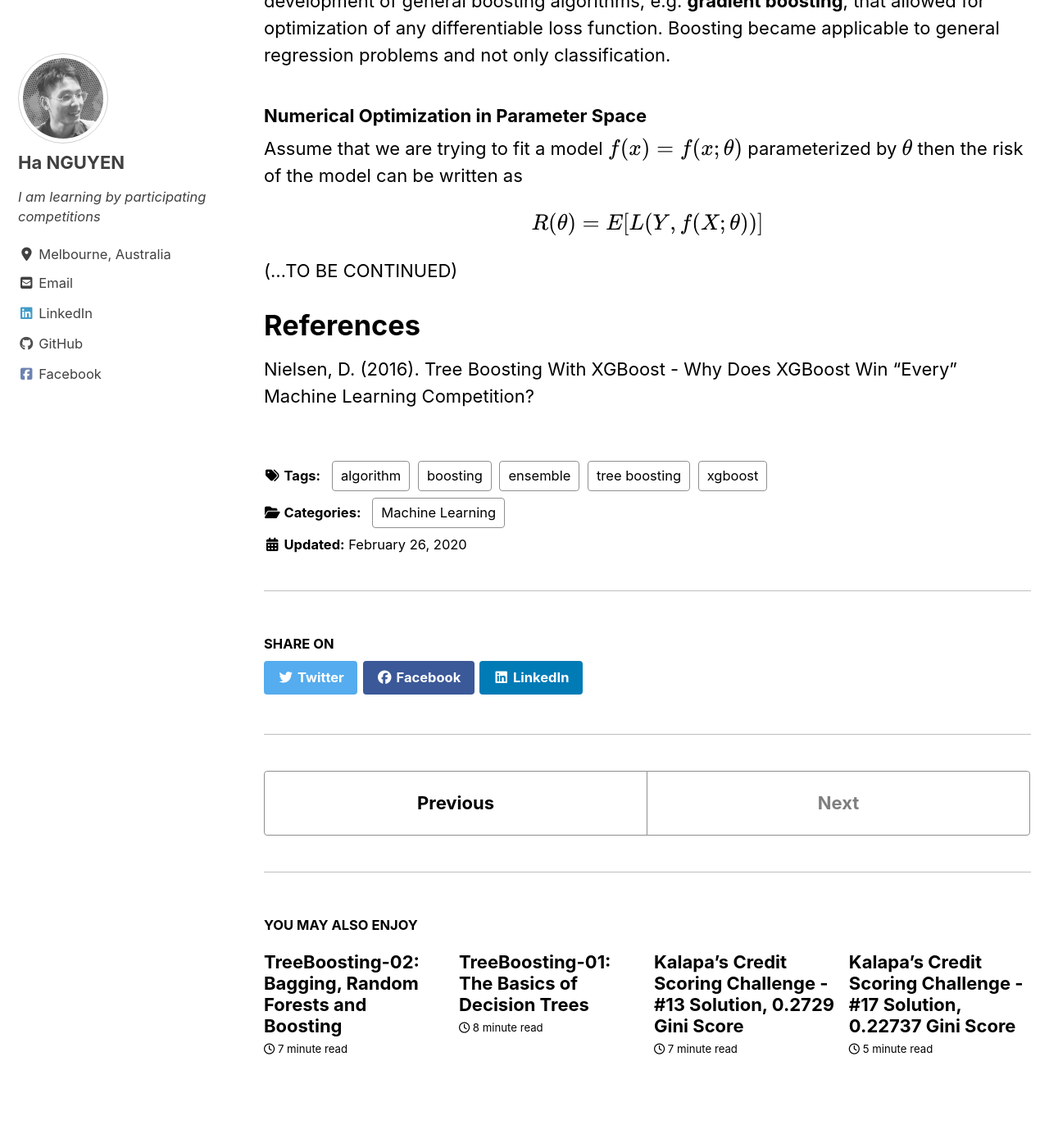
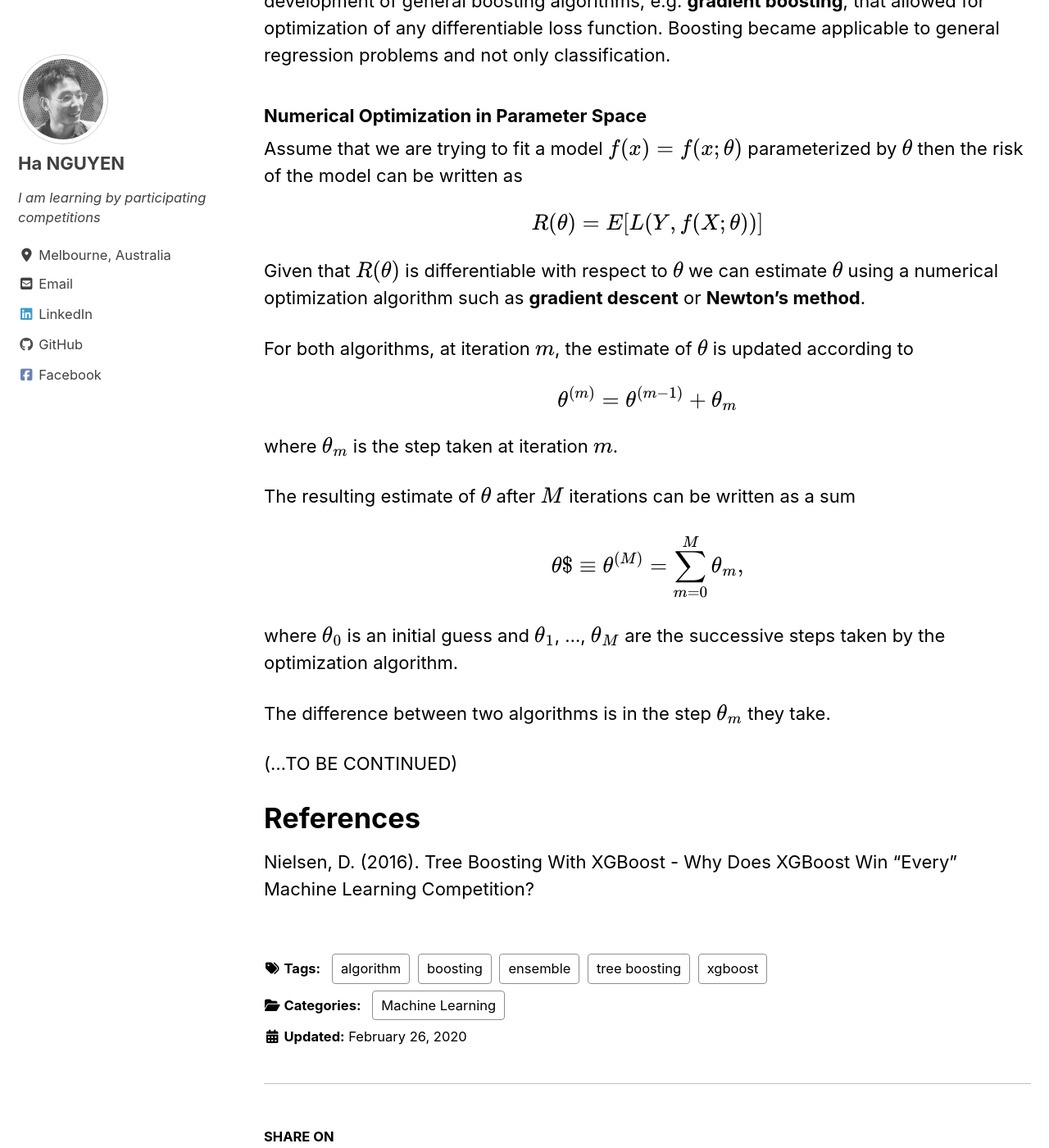
Before and after one commit to datasciblog/datasciblog.github.io, a Jekyll site: the page built from _posts/2020-02-26-tree-boosting-03.md, in a window 1280 px wide and 1400 px high, scrolled down 6307 px. Shown: the whole window at 82% size. Built offline with Jekyll 4.4.1, drawn with Linux system fonts in a browser that asks for light colours; cached includes are drawn as plain includes; nearby versions of some CDN libraries; formulas are drawn with MathJax 3; some of the changed text lies outside the part shown.

Commit message:
Update 2020-02-26-tree-boosting-03.md

```diff
--- a/_posts/2020-02-26-tree-boosting-03.md
+++ b/_posts/2020-02-26-tree-boosting-03.md
@@ -148,10 +148,23 @@ The early work on boosting focused on binary classification. After that, the vie
 
 Assume that we are trying to fit a model $f(x) = f(x;\theta)$ parameterized by $\theta$ then the risk of the model can be written as
 
-$$R(\theta) = E[ L(Y,f(X;\theta)) ]$$
+$$R(\theta) = E[L(Y,f(X;\theta))]$$
 
+Given that $R(\theta)$ is differentiable with respect to $\theta$ we can estimate $\theta$ using a numerical optimization algorithm such as **gradient descent** or **Newton’s method**.
 
+For both algorithms, at iteration $m$, the estimate of $\theta$ is updated according to
 
+$$\theta^{(m)} = \theta^{(m-1)} + \theta_m$$
+
+where $\theta_m$ is the step taken at iteration $m$.
+
+The resulting estimate of $\theta$ after $M$ iterations can be written as a sum
+
+$$\theta$ \equiv \theta^{(M)} = \sum\limits_{m=0}^M \theta_m,$$
+
+where $\theta_0$ is an initial guess and $\theta_1$, ..., $\theta_M$ are the successive steps taken by the optimization algorithm.
+
+The difference between two algorithms is in the step $\theta_m$ they take.
 
 
 
```
